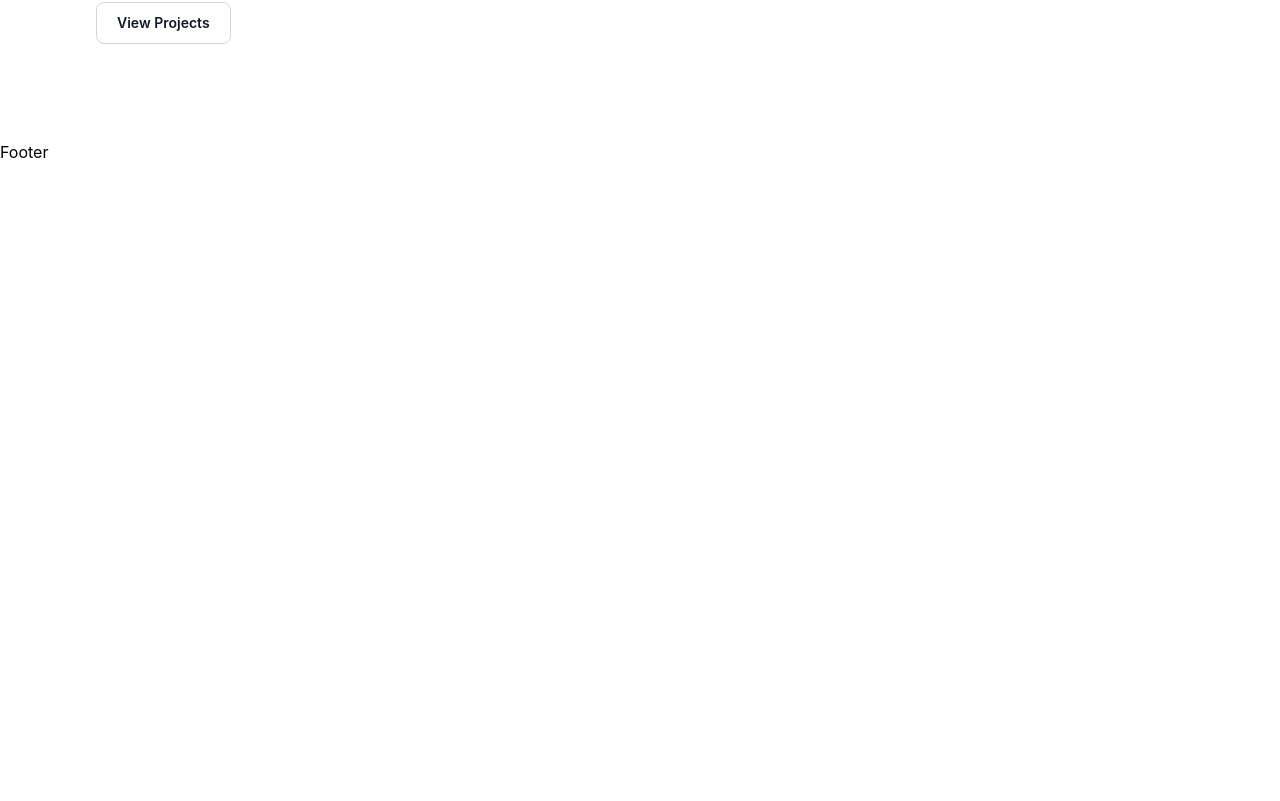
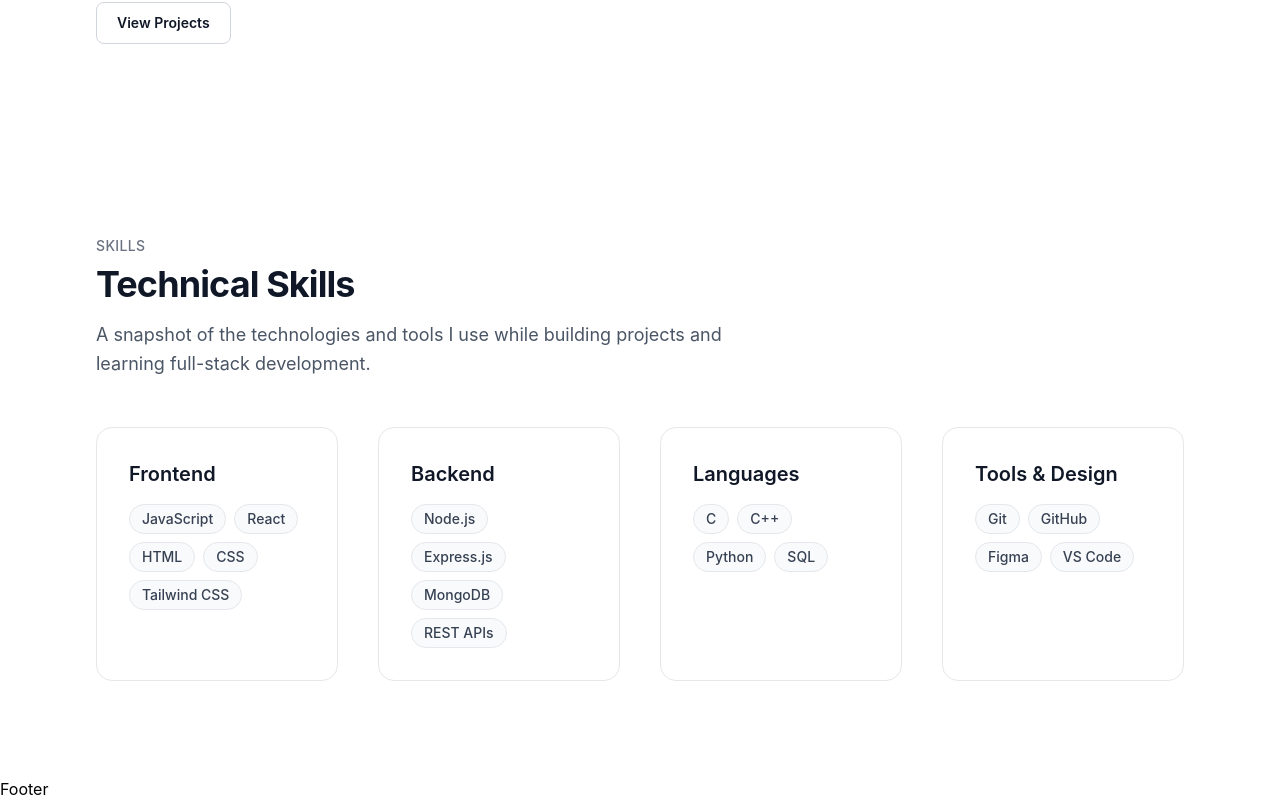
Before and after one commit to Deepanjal-s/Portfolio, a React (Vite) app: page / in a window 1280 px wide. Shown: the part 1638-2439 px from the top of the page. Before the commit the page ends 1802 px from the top, so only its background shows below. Built offline with nearby package versions, Linux system fonts and the light colour scheme.

Commit message:
Added skills section

```diff
--- /dev/null
+++ b/src/components/Skills/SkillCategory.jsx
@@ -0,0 +1,18 @@
+function SkillCategory({ title, skills }) {
+  const skillTags = skills.map((skill) => (
+    <li key={skill}>
+      <span className="skills-tag">{skill}</span>
+    </li>
+  ))
+
+  return (
+    <article className="skills-category">
+      <h3 className="skills-category-title">{title}</h3>
+      <ul className="skills-tag-list" aria-label={`${title} skills`}>
+        {skillTags}
+      </ul>
+    </article>
+  )
+}
+
+export default SkillCategory
--- /dev/null
+++ b/src/components/Skills/Skills.css
@@ -0,0 +1,41 @@
+@import "tailwindcss" reference;
+
+.skills-section {
+  @apply mx-auto max-w-6xl px-4 py-16 sm:px-6 sm:py-20 lg:px-8 lg:py-24;
+}
+
+.skills-header {
+  @apply mb-10 max-w-2xl sm:mb-12;
+}
+
+.skills-eyebrow {
+  @apply text-sm font-medium tracking-wide text-gray-500 uppercase;
+}
+
+.skills-title {
+  @apply mt-2 text-3xl font-bold tracking-tight text-gray-900 sm:text-4xl;
+}
+
+.skills-description {
+  @apply mt-4 text-base leading-relaxed text-gray-600 sm:text-lg;
+}
+
+.skills-grid {
+  @apply grid gap-6 sm:grid-cols-2 sm:gap-8 lg:grid-cols-4 lg:gap-10;
+}
+
+.skills-category {
+  @apply rounded-2xl border border-gray-200 bg-white p-6 sm:p-8;
+}
+
+.skills-category-title {
+  @apply text-lg font-semibold text-gray-900 sm:text-xl;
+}
+
+.skills-tag-list {
+  @apply mt-4 flex flex-wrap gap-2;
+}
+
+.skills-tag {
+  @apply inline-flex rounded-full border border-gray-200 bg-gray-50 px-3 py-1 text-sm font-medium text-gray-700 transition-colors hover:border-gray-300 hover:bg-gray-100;
+}
--- /dev/null
+++ b/src/components/Skills/Skills.jsx
@@ -0,0 +1,35 @@
+import { SKILLS_CONTENT } from './skillsConfig'
+import SkillCategory from './SkillCategory'
+import './Skills.css'
+
+function Skills() {
+  const { eyebrow, title, description, categories } = SKILLS_CONTENT
+
+  const categoryCards = categories.map((category) => (
+    <SkillCategory
+      key={category.id}
+      title={category.title}
+      skills={category.skills}
+    />
+  ))
+
+  return (
+    <section
+      id="skills"
+      className="skills-section"
+      aria-labelledby="skills-heading"
+    >
+      <header className="skills-header">
+        <p className="skills-eyebrow">{eyebrow}</p>
+        <h2 id="skills-heading" className="skills-title">
+          {title}
+        </h2>
+        <p className="skills-description">{description}</p>
+      </header>
+
+      <div className="skills-grid">{categoryCards}</div>
+    </section>
+  )
+}
+
+export default Skills
--- /dev/null
+++ b/src/components/Skills/index.js
@@ -0,0 +1 @@
+export { default } from './Skills'
--- /dev/null
+++ b/src/components/Skills/skillsConfig.js
@@ -0,0 +1,28 @@
+export const SKILLS_CONTENT = {
+  eyebrow: 'Skills',
+  title: 'Technical Skills',
+  description:
+    'A snapshot of the technologies and tools I use while building projects and learning full-stack development.',
+  categories: [
+    {
+      id: 'frontend',
+      title: 'Frontend',
+      skills: ['JavaScript', 'React', 'HTML', 'CSS', 'Tailwind CSS'],
+    },
+    {
+      id: 'backend',
+      title: 'Backend',
+      skills: ['Node.js', 'Express.js', 'MongoDB', 'REST APIs'],
+    },
+    {
+      id: 'languages',
+      title: 'Languages',
+      skills: ['C', 'C++', 'Python', 'SQL'],
+    },
+    {
+      id: 'tools',
+      title: 'Tools & Design',
+      skills: ['Git', 'GitHub', 'Figma', 'VS Code'],
+    },
+  ],
+}
--- a/src/pages/Home.jsx
+++ b/src/pages/Home.jsx
@@ -1,6 +1,7 @@
 import Navbar from '../components/Navbar'
 import About from '../components/About'
 import Hero from '../components/Hero'
+import Skills from '../components/Skills'
 import Footer from '../components/Footer'
 
 function Home() {
@@ -10,6 +11,7 @@ function Home() {
             <Navbar />
             <Hero />
             <About />
+            <Skills />
             <Footer />
         </>
     )
```
